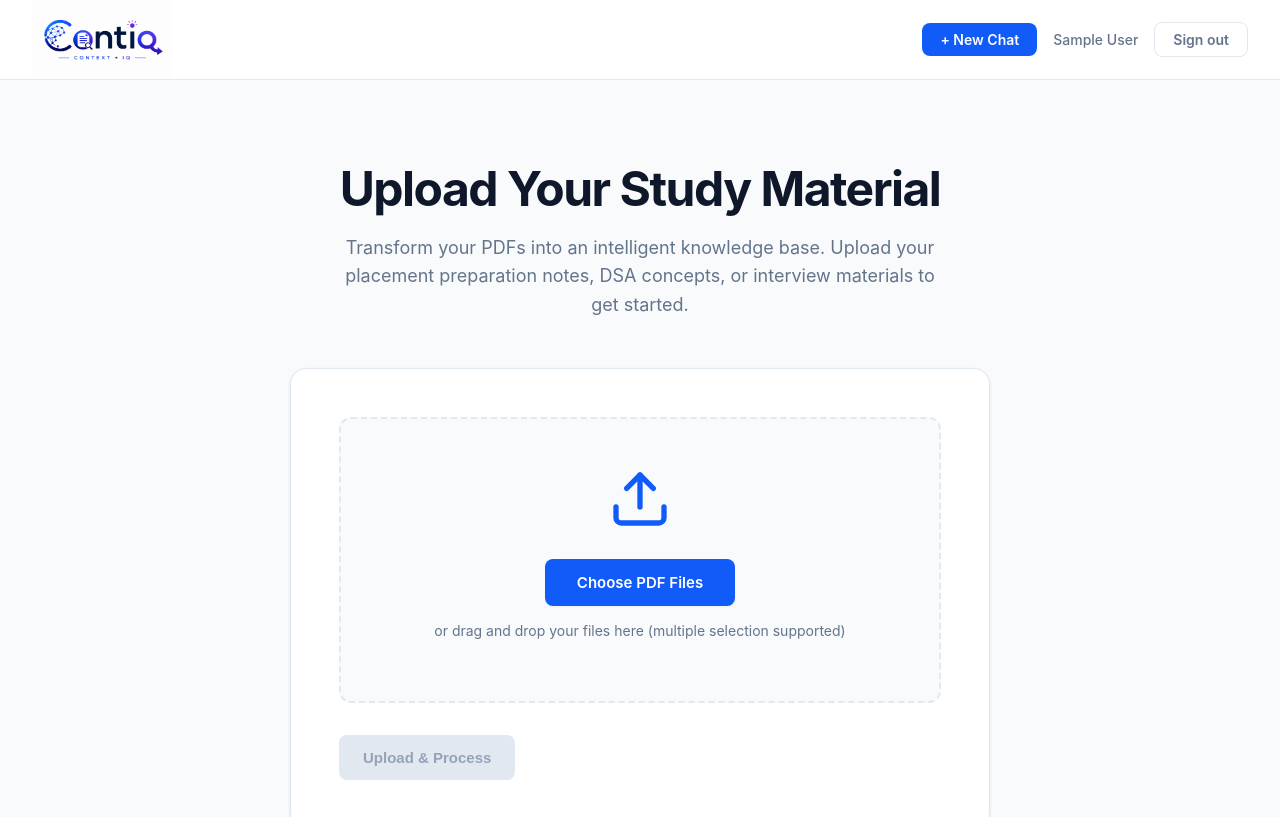
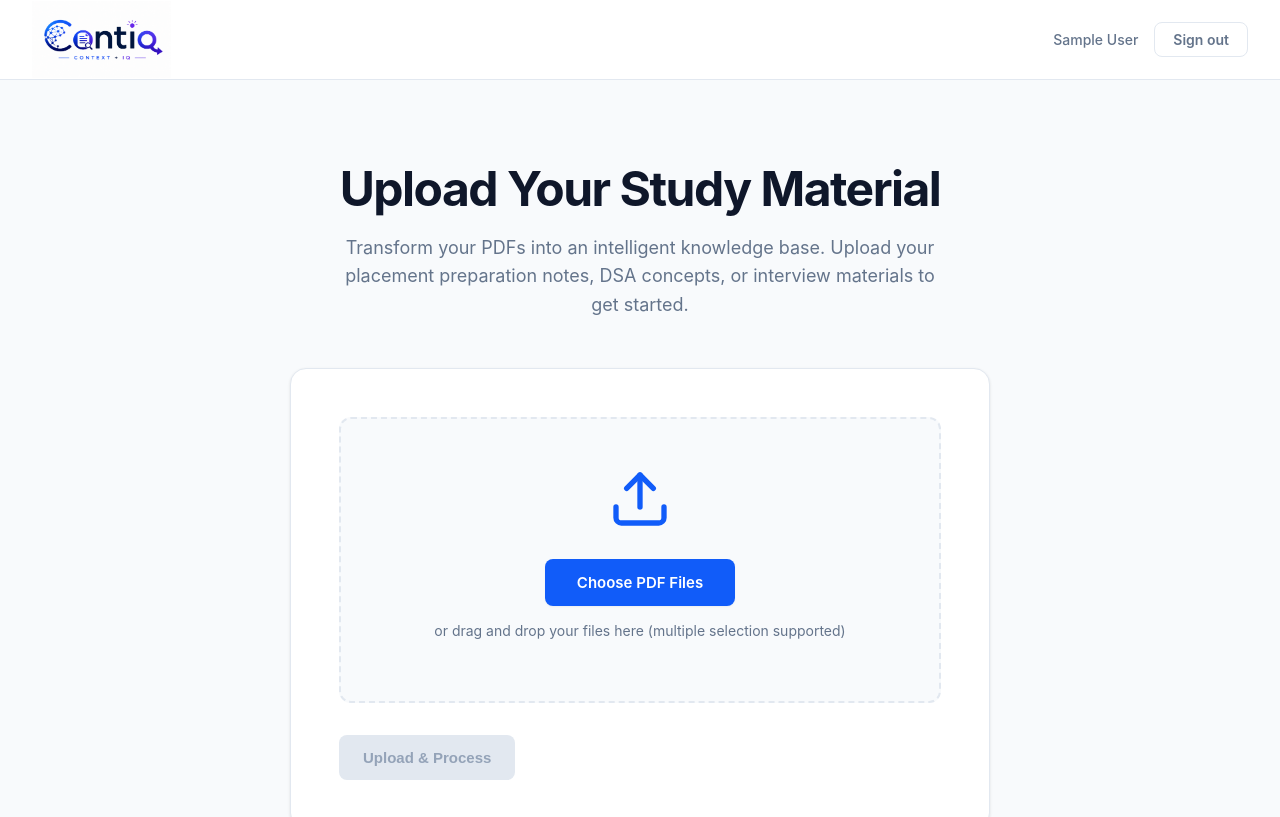
Before and after one commit to Abhishekk108/ContIq, a React (Create React App) app in the folder frontend/: page / in a window 1280 px wide. Shown: the top 817 px of the page. Built offline with nearby package versions, Linux system fonts and the light colour scheme; sample sign-in values are in the browser's storage.

Commit message:
feat(frontend): Add conditional rendering for "New Chat" button in Navbar based on authentication and location

```diff
--- a/frontend/src/App.jsx
+++ b/frontend/src/App.jsx
@@ -1,5 +1,5 @@
 import React from 'react';
-import { BrowserRouter as Router, Routes, Route, Link, useNavigate } from 'react-router-dom';
+import { BrowserRouter as Router, Routes, Route, Link, useNavigate, useLocation } from 'react-router-dom';
 import { AuthProvider, useAuth } from './context/AuthContext';
 import PrivateRoute from './components/PrivateRoute';
 import UploadPage from './pages/UploadPage';
@@ -11,11 +11,14 @@ import './App.css';
 function Navbar() {
   const { isAuthenticated, user, logout } = useAuth();
   const navigate = useNavigate();
+  const location = useLocation();
 
   const handleLogout = () => {
     logout();
     navigate('/login', { replace: true });
   };
+
+  const showNewChatButton = isAuthenticated && (location.pathname === '/chat' || location.pathname.startsWith('/chat/'));
 
   return (
     <header style={{
@@ -42,6 +45,7 @@ function Navbar() {
       {isAuthenticated && (
         <div style={{ display: 'flex', alignItems: 'center', gap: '16px' }}>
           {/* New Chat button */}
+          {showNewChatButton && (
             <button
               onClick={() => navigate('/')}
               style={{
@@ -67,6 +71,7 @@ function Navbar() {
             >
               + New Chat
             </button>
+          )}
 
           {/* User name */}
           <span style={{ fontSize: '14px', color: '#64748B', fontWeight: '500' }}>
```
Lines whose indentation alone changed are shown as unchanged.
